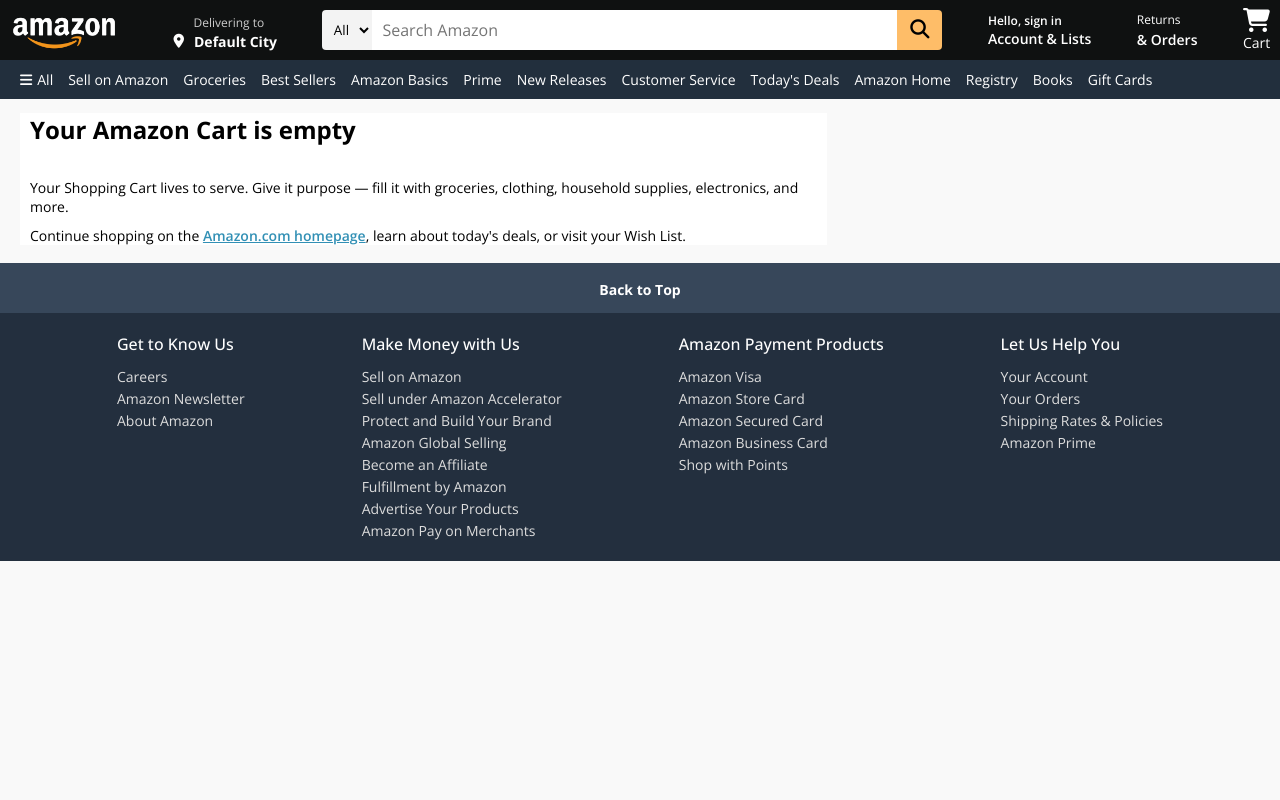
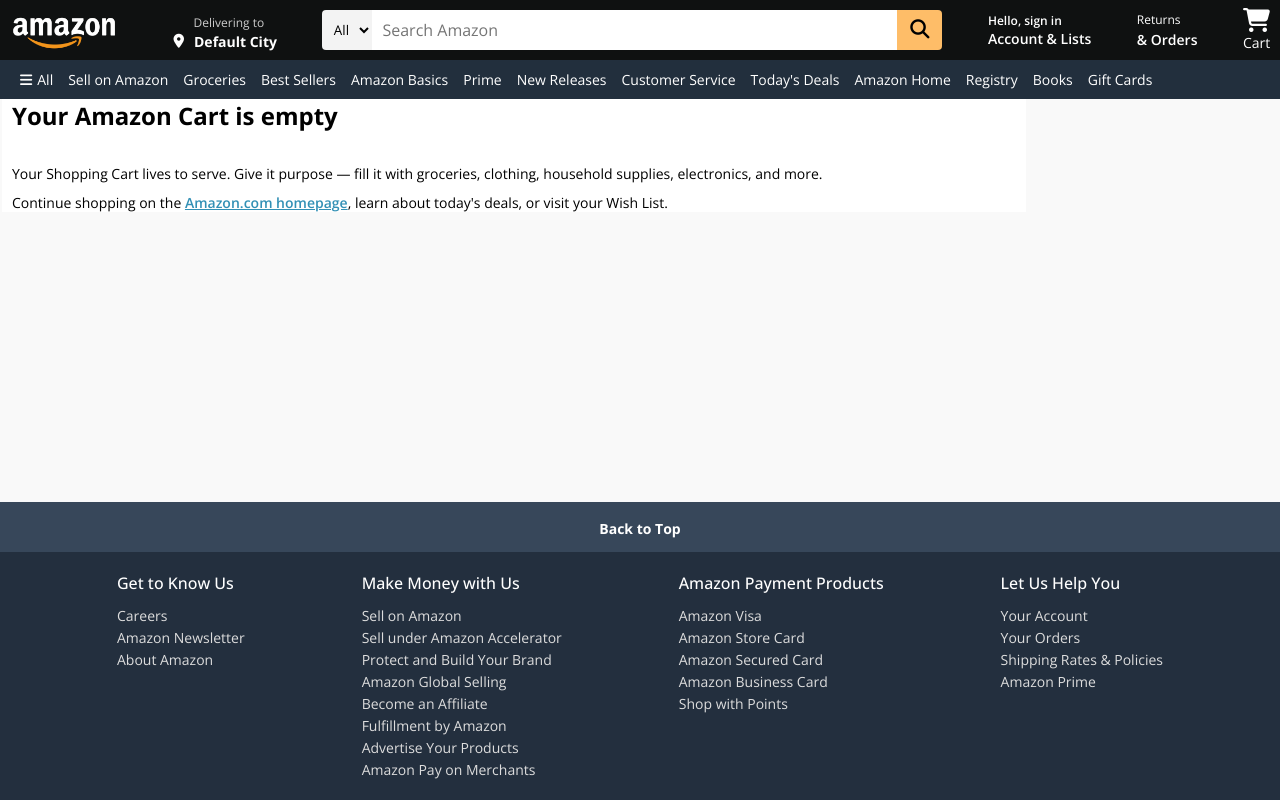
Before and after one commit to aleklucatero/replicatingamazon, a PHP site: page /cart.php in a window 1280 px wide. Run offline with PHP 8.4, Linux system fonts and the light colour scheme; some libraries are stand-ins or nearby versions.

Commit message:
Footer UI Bug Fix

```diff
--- a/account_details.php
+++ b/account_details.php
@@ -19,7 +19,7 @@ CHANGE PASSWORD, AND DELETE ACCOUNT -->
     </header>
 
     <!-- Start of the account-boxes container -->
-        <div class="account-boxes">
+    <main class="account-boxes">
         <a href="orders.php" target="_blank" class="box">
             <img src="images/orders.png" alt="Orders Icon">
             <div class="box-content">
@@ -43,9 +43,7 @@ CHANGE PASSWORD, AND DELETE ACCOUNT -->
                 <p>Edit, remove or set default address</p>
             </div>
         </a>
-
-    </div> <!-- End of the account-boxes container -->
-
+    </main>
     <footer>
         <?php include 'footer.php'; ?>
     </footer>
--- a/cart.php
+++ b/cart.php
@@ -15,7 +15,7 @@
         <script src="https://kit.fontawesome.com/349ffd27ca.js" crossorigin="anonymous"></script>
     </header>
 
-    <div class="shopping-cart main-background-color page-container">
+    <main class="shopping-cart main-background-color page-container">
         <?php
             // Check if the cart is empty
             $cart_empty = true; // Set to false if there are items in the cart
@@ -97,7 +97,7 @@
             }
         ?>
     </div>
-
+    </main>
     <footer>
         <?php include 'footer.php'; ?>
     </footer>
--- a/css/cart.css
+++ b/css/cart.css
@@ -1,7 +1,9 @@
-.shopping-cart {
+body {
+    margin: 0;
+    font-family: Arial, sans-serif;
     display: flex;
-    gap: 20px;
-    margin: 20px;
+    flex-direction: column;
+    min-height: 100vh;
 }
 
 .cart-left {
@@ -109,6 +111,7 @@
     display: flex;
     font-size: 11px;
 }
+
 .cart-subtotal{
     margin-top: 20px;
     font-size: 17px;
@@ -141,13 +144,13 @@
     font-size: 14px;
 }
 .textbox_center {
-    margin-top: auto;
-    margin-bottom: auto;
     margin-left: 2px;
     margin-right: 35%;
     width: 80%;
     background-color: white;
     padding-left: 10px;
+    margin-bottom: 0;
+    padding-bottom: 0;
   }
 .text_center {
     text-align: center;
@@ -158,10 +161,10 @@
 }
 
 .page-container {
-    min-width: 998px;
-    padding: 14px 18px 18px;
-    margin: 0 auto;
+    display: flex;
+    flex-direction: column;
 }
+
 .small_text {
     text-align: left;
     font-weight: 400;
@@ -179,3 +182,8 @@
     margin-top: 10px;
     color: rgb(50, 144, 181);
 }
+footer {
+    flex-shrink: 0;
+    width: 100%;
+    margin-top: auto;
+}
--- a/css/footer.css
+++ b/css/footer.css
@@ -95,12 +95,8 @@
   background-color: #4d627c;
 }
 
-/* Footer styling */
-.footer{
-  /* Set the width of the footer */
-  width:100%;
-  /* Set the height of the footer */
-  height:450px;
-  /* Add a transition effect to the footer */
-  transition: all 0.2s;
+footer {
+  flex-shrink: 0; /* Prevents the footer from growing */
+  width: 100%;
+  margin-top: auto; /* Pushes the footer to the bottom */
 }
```
Also changed, not shown: css/account_details.css (+15 -7 lines), css/orders.css (+11 -3 lines).
